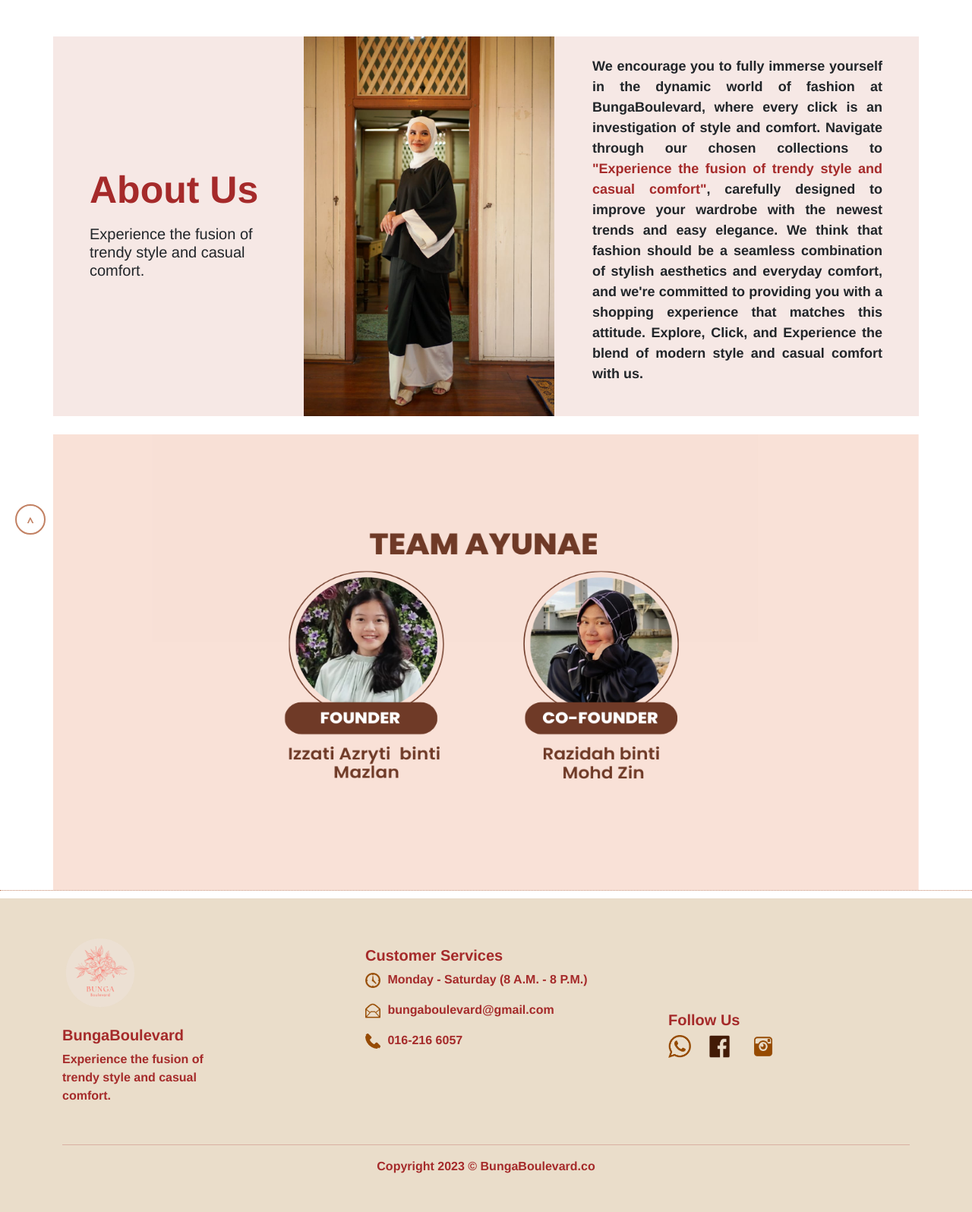
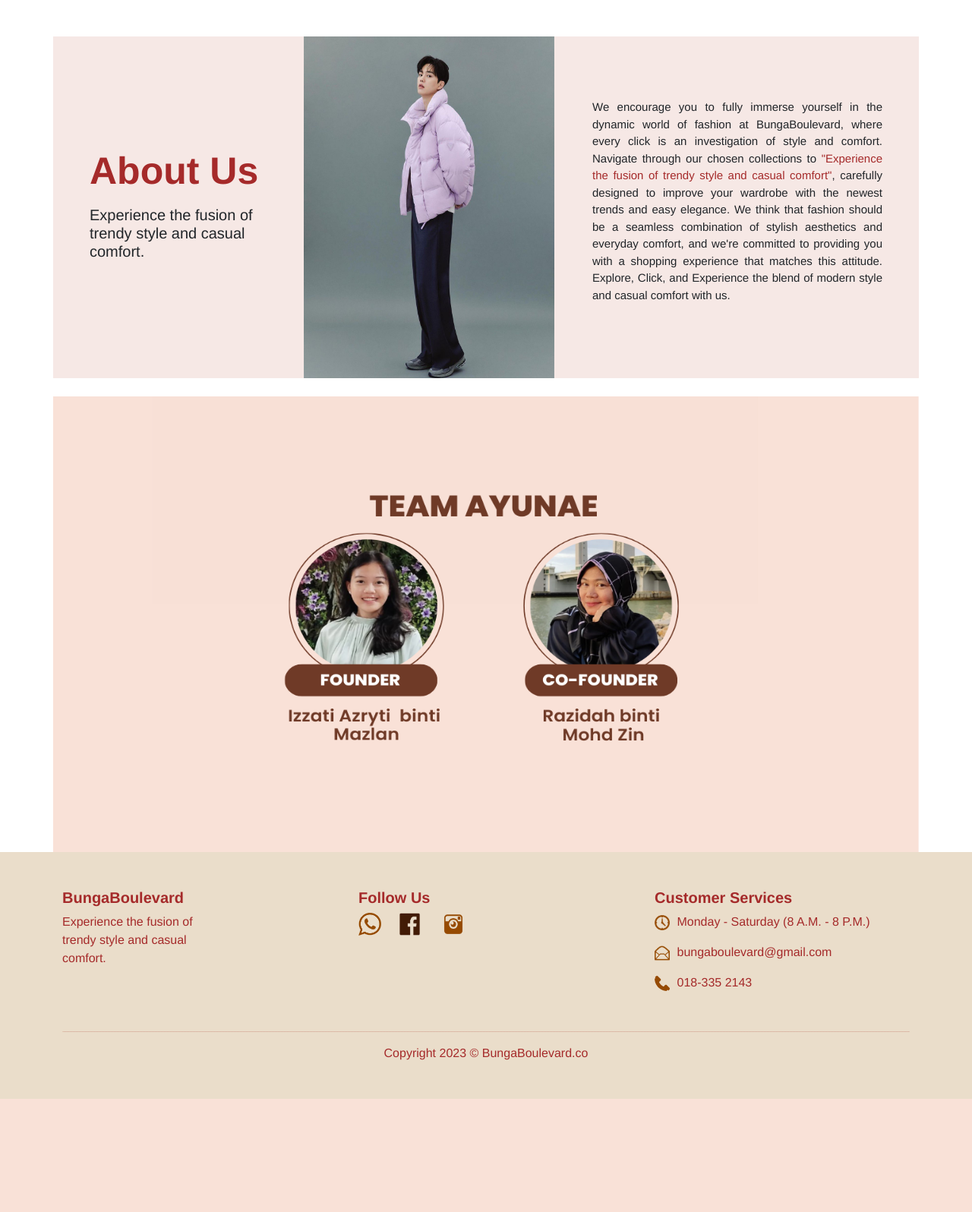
Before and after one commit to antideviant/bungaboulevard, a PHP site: page /about-us.php in a window 1280 px wide. Shown: the part 76-1672 px from the top of the page at 76% size. After the commit the page ends 1523 px from the top, so only its background shows below. Run offline with PHP 8.4, Linux system fonts and the light colour scheme; a user stored in the database is signed in; data that the repository does not hold is empty.

Commit message:
footer, about us

```diff
--- a/about-us.php
+++ b/about-us.php
@@ -59,10 +59,10 @@ error_reporting(0);
         <h5>Experience the fusion of<br>trendy style and casual<br>comfort. </h5>
     </div>
     <div class="image">
-        <img src="assets\black.jpg" style="width: 330px; height: 500px; margin-left: -100px;">
+        <img src="assets\aboutus2.jpg" style="width: 330px; height: 450px; margin-left: -100px;">
     </div>
-    <div class="right-text" style="font-size: 18px; text-align: justify; margin-left: 50px; font-family: Helvetica, Arial, sans-serif;">
-        <b><p>We encourage you to fully immerse yourself in the dynamic world of fashion at BungaBoulevard,
+    <div class="right-text" style="font-size: 15px; text-align: justify; margin-left: 50px; font-family: Helvetica, Arial, sans-serif;">
+        <p>We encourage you to fully immerse yourself in the dynamic world of fashion at BungaBoulevard,
             where every click is an investigation of style and comfort.
             Navigate through our chosen collections to <span style="color: brown;"> "Experience the fusion of trendy style and casual comfort"</span>,
             carefully designed to improve your wardrobe with the newest trends and easy elegance.
@@ -76,7 +76,7 @@ error_reporting(0);
             </div>
 
     <br><header class="w3-display-container w3-wide" id="team">
-    <center><img class="w3-image" src="/ayunae/assets/team.png" alt="Team Ayunae" width="1140" height="600">
+    <center><img class="w3-image" src="/ayunae/assets/team.png" alt="Team BungaBoulevard" width="1140" height="600">
         <div class="w3-display-right w3-padding-large" style = "position:relative; left:650px; top:-180px;"></center>
     </header>
 
--- a/includes/footer.php
+++ b/includes/footer.php
@@ -1,57 +1,47 @@
-<div style='padding: 10px 20px 0px; border-top: dotted 1px #c28163;'>
-    <a href="#" style="position: fixed; bottom: 20px; left: 20px; padding: 10px; background-color: #ffffff; color: #c28163; border-radius: 50%; text-decoration: none; display: inline-block; width: 40px; height: 40px; text-align: center; line-height: 1; border: 2px solid #c28163;">
-        <span style="display: inline-block; width: 100%; text-align: center; vertical-align: middle; line-height: normal;">^</span>
-    </a>
-</div>
-
 <footer class="py-5 bg-brown">
     <div class="container">
         <div class="row">
-            <div class="col-lg-4 text-center text-brown">
-                <img src="assets\bblogo.png" alt="Brand Logo" style="max-height: 100px; margin-bottom: 20px; margin-right: 500px;">
-                <h5 style="font-weight: bold; text-align: left; font-family: Helvetica, Arial, sans-serif;">BungaBoulevard</h5>
+            <div class="col-lg-4 text-brown">
+                <h5 style="font-weight: bold; font-family: Helvetica, Arial, sans-serif;">BungaBoulevard</h5>
                 <p style="text-align: left; text-align: justify; font-family: Helvetica, Arial, sans-serif;">
-                Experience the fusion of <br> trendy style and casual <br> comfort.
+                    Experience the fusion of <br> trendy style and casual <br> comfort.
                 </p>
             </div>
-            <div class="col-lg-4 col-md-6 text-brown" style="margin-top: 15px;">
+            <div class="col-lg-4 text-brown">
+                <h5 style="font-weight: bold; font-family: Helvetica, Arial, sans-serif;">Follow Us</h5>
+                <div style="display: flex; align-items: center;">
+                    <a href="https://wa.me/0183356057?text=id%20like%20to%20%20make%20a%20purchase" style="margin-right: 10px;">
+                        <img src="assets/icon/ws.png"  style="height: 30px; width: 30px;">
+                    </a>
+                    <a href="https://www.facebook.com/bungaboulevard.co" style="margin-right: 10px;">
+                        <img src="assets/icon/fb.png"  style="height: 30px; width: 55px;">
+                    </a>
+                    <a href="https://www.instagram.com/bungaboulevard.co/">
+                        <img src="assets/icon/ig.png"  style="height: 30px; width: 40px;">
+                    </a>
+                </div>
+            </div>
+            <div class="col-lg-4 col-md-6 text-brown">
                 <h5 style="font-weight: bold; font-family: Helvetica, Arial, sans-serif;">Customer Services</h5>
                 <p>
                     <img src="assets/icon/time.png" alt="Business Time" style="height: 20px; width: 20px; margin-right: 5px;">
                     Monday - Saturday (8 A.M. - 8 P.M.)
                 </p>
                 <p>
-                    <a href="mailto:ayunaeco@gmail.com" style="text-decoration: none; color: inherit; font-family: Helvetica, Arial, sans-serif;">
+                    <a href="mailto:bungaboulevard@gmail.com" style="text-decoration: none; color: inherit; font-family: Helvetica, Arial, sans-serif;">
                         <img src="assets/icon/email.png" alt="Email" style="height: 20px; width: 20px; margin-right: 5px;">
                         bungaboulevard@gmail.com
                     </a>
                 </p>
                 <p>
-                    <a href="https://wa.me/60162166057" style="text-decoration: none; color: inherit; font-family: Helvetica, Arial, sans-serif;">
-                        <img src="assets/icon/call.png" alt="Customer Service" style="height: 20px; width: 20px; margin-right: 5px;color: hotpink;">
-                        016-216 6057
+                    <a href="https://wa.me/6018-3352143" style="text-decoration: none; color: inherit; font-family: Helvetica, Arial, sans-serif;">
+                        <img src="assets/icon/call.png" alt="Customer Service" style="height: 20px; width: 20px; margin-right: 5px; color: hotpink;">
+                        018-335 2143
                     </a>
                 </p>
             </div>
-
-            <div class="col-lg-4 text-center text-brown" style="margin-top: 100px;">
-                <h5 style="font-weight: bold; text-align: left; font-family: Helvetica, Arial, sans-serif;">Follow Us</h5>
-                <div style="display: flex; justify-content: left;">
-                    <a href="https://wa.me/0162166057?text=id%20like%20to%20%20make%20a%20purchase" style="margin-right: 10px;">
-                    <img src="assets/icon/ws.png"  style="height: 30px; width: 30px;">
-
-                    </a>
-                    <a href="https://www.facebook.com/ayunae.co" style="margin-right: 10px;">
-                    <img src="assets/icon/fb.png"  style="height: 30px; width: 55px;">
-                    </a>
-                    <a href="https://www.instagram.com/ayunae.co/">
-                    <img src="assets/icon/ig.png"  style="height: 30px; width: 40px;">
-                    </a>
-                </div>
-            </div>
-
         </div>
-        <hr/>
+        <hr class="text-brown" style="border-color: #c28163;">
         <p class="m-0 text-center text-brown">Copyright 2023 © BungaBoulevard.co</p>
     </div>
 </footer>
@@ -68,13 +58,12 @@
     }
 
     footer .col-lg-4 {
-        flex-basis: 30%;
-        max-width: 30%;
+        flex-basis: calc(33.33% - 20px); /* Adjusted flex-basis for better responsiveness */
         margin-bottom: 20px;
     }
 
-    footer .text-center {
-        text-align: center !important;
+    footer hr {
+        border-top: dotted 1px #c28163;
     }
 
     footer, footer p {
```
Also changed, not shown: assets/aboutus1.jpg (added), assets/aboutus2.jpg (added).
